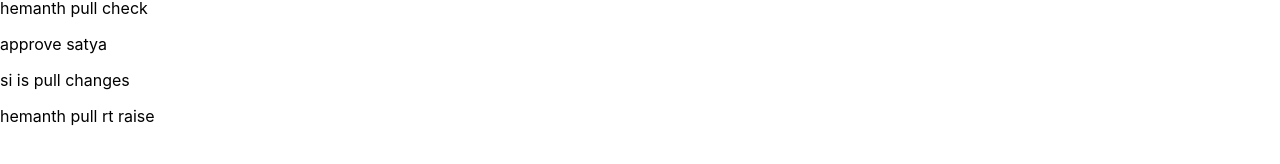
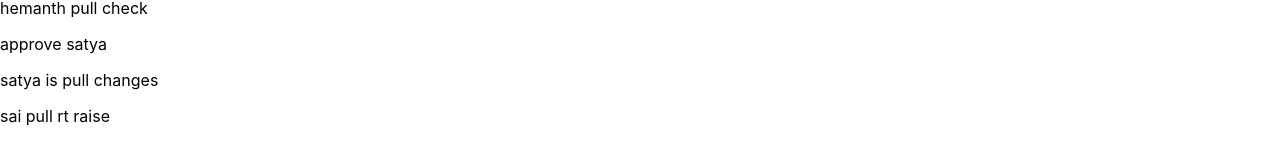
Before and after one commit to rebelsatya/react-demo, a React (Create React App) app: page / in a window 1280 px wide. Shown: the part 250-414 px from the top of the page. Built offline with nearby package versions, Linux system fonts and the light colour scheme; a web font is replaced by a local one.

Commit message:
Update App.js

```diff
--- a/src/App.js
+++ b/src/App.js
@@ -20,8 +20,8 @@ function App(){
 
     <p>hemanth pull check</p>
     <p>approve satya</p>
-    <p>si is pull changes</p>
-    <p>hemanth pull rt raise</p>
+    <p>satya is pull changes</p>
+    <p>sai pull rt raise</p>
 
     </>
   )
```
